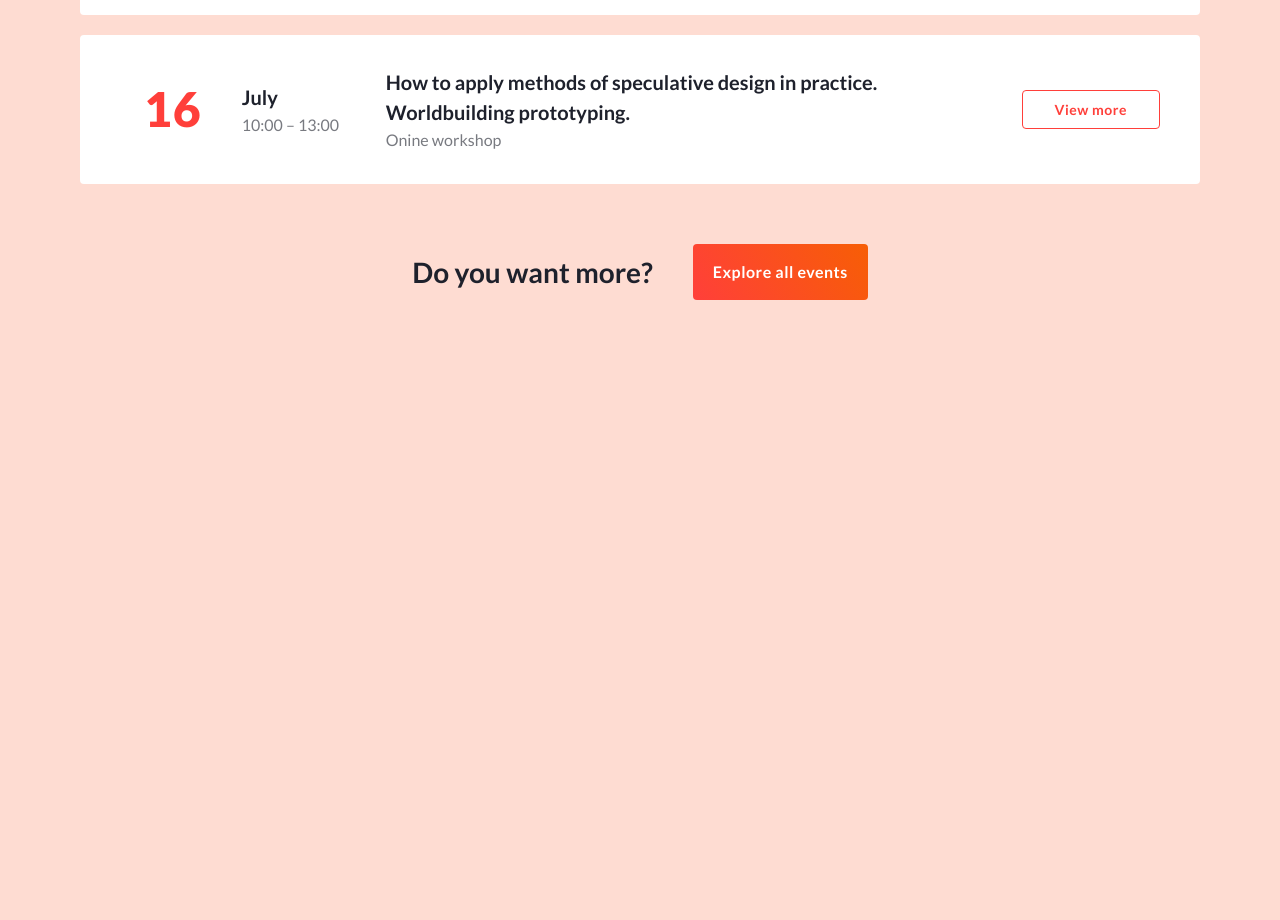
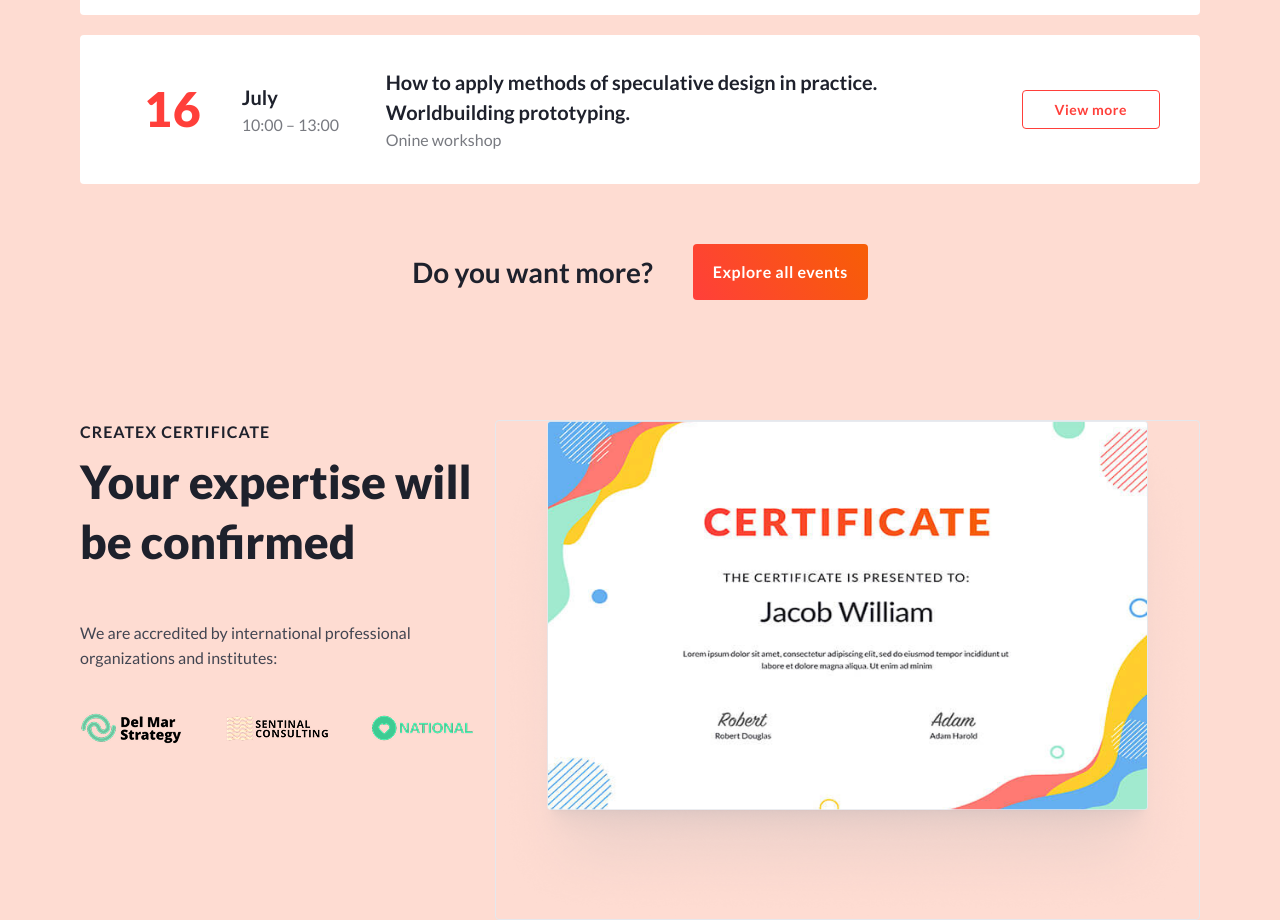
Before and after one commit to Marisabellka/CreateX, a plain HTML site: page index.html in a window 1280 px wide. Shown: the part 3746-4666 px from the top of the page. Before the commit the page ends 4046 px from the top, so only its background shows below. Drawn offline with Linux system fonts and the light colour scheme.

Commit message:
добавлена секция certificate

```diff
--- a/index.html
+++ b/index.html
@@ -465,6 +465,48 @@
           </div>
         </div>
       </section>
+
+      <section class="certificate">
+       <div class="certificate__container">
+        <div class="cert">
+            <div class="certificate__block">
+                <p class="certificate__text">Createx Certificate</p>
+                <h2 class="certificate__title">Your expertise will be confirmed</h2>
+                <p class="certificate__description">
+                  We are accredited by international professional organizations and
+                  institutes:
+                </p>
+                <ul class="certificate__list">
+                  <li class="certificate__item certificate-item">
+                    <img
+                      src="./FOTO/certificate_logo/1.png"
+                      alt=""
+                      class="certificate-item__logo"
+                    />
+                  </li>
+
+                  <li class="certificate__item certificate-item">
+                    <img
+                      src="./FOTO/certificate_logo/2.png"
+                      alt=""
+                      class="certificate-item__logo"
+                    />
+                  </li>
+
+                  <li class="certificate__item certificate-item">
+                    <img
+                      src="./FOTO/certificate_logo/3.png"
+                      alt=""
+                      class="certificate-item__logo"
+                    />
+                  </li>
+
+               </div>
+                  <img src="./FOTO/certificate.png" alt="" class="certificates" />
+                </ul>
+        </div>
+       </div>
+      </section>
     </main>
   </body>
 </html>
--- a/style.css
+++ b/style.css
@@ -653,3 +653,58 @@ body {
   );
   padding: 2px 20px;
 }
+
+.certificate {
+}
+
+.certificate__container {
+}
+.cert {
+  display: flex;
+  margin-top: 120px;
+}
+
+.certificate__block {
+  display: flex;
+  flex-direction: column;
+}
+.certificate__text {
+  color: var(--gray-900, #1e212c);
+  font-size: 16px;
+  font-weight: 700;
+  line-height: 150%;
+  letter-spacing: 1px;
+  text-transform: uppercase;
+  margin-bottom: 8px;
+}
+.certificate__title {
+  color: var(--gray-900, #1e212c);
+  font-size: 46px;
+  font-weight: 900;
+  line-height: 130%;
+  margin-bottom: 48px;
+}
+.certificate__description {
+  color: var(--gray-800, #424551);
+  font-size: 16px;
+  font-weight: 400;
+  line-height: 160%;
+  margin-bottom: 32px;
+}
+.certificate__list {
+  display: flex;
+  gap: 40px;
+}
+.certificate__item {
+}
+.certificate-item {
+}
+.certificate-item__logo {
+}
+.certificates {
+  width: 705px;
+  height: 500px;
+  flex-shrink: 0;
+  border-radius: 4px;
+  border: 1px solid var(--gray-300, #e5e8ed);
+}
```
Also changed, not shown: FOTO/certificate.png (added), FOTO/certificate_logo/1.png (added), FOTO/certificate_logo/2.png (added), FOTO/certificate_logo/3.png (added).
